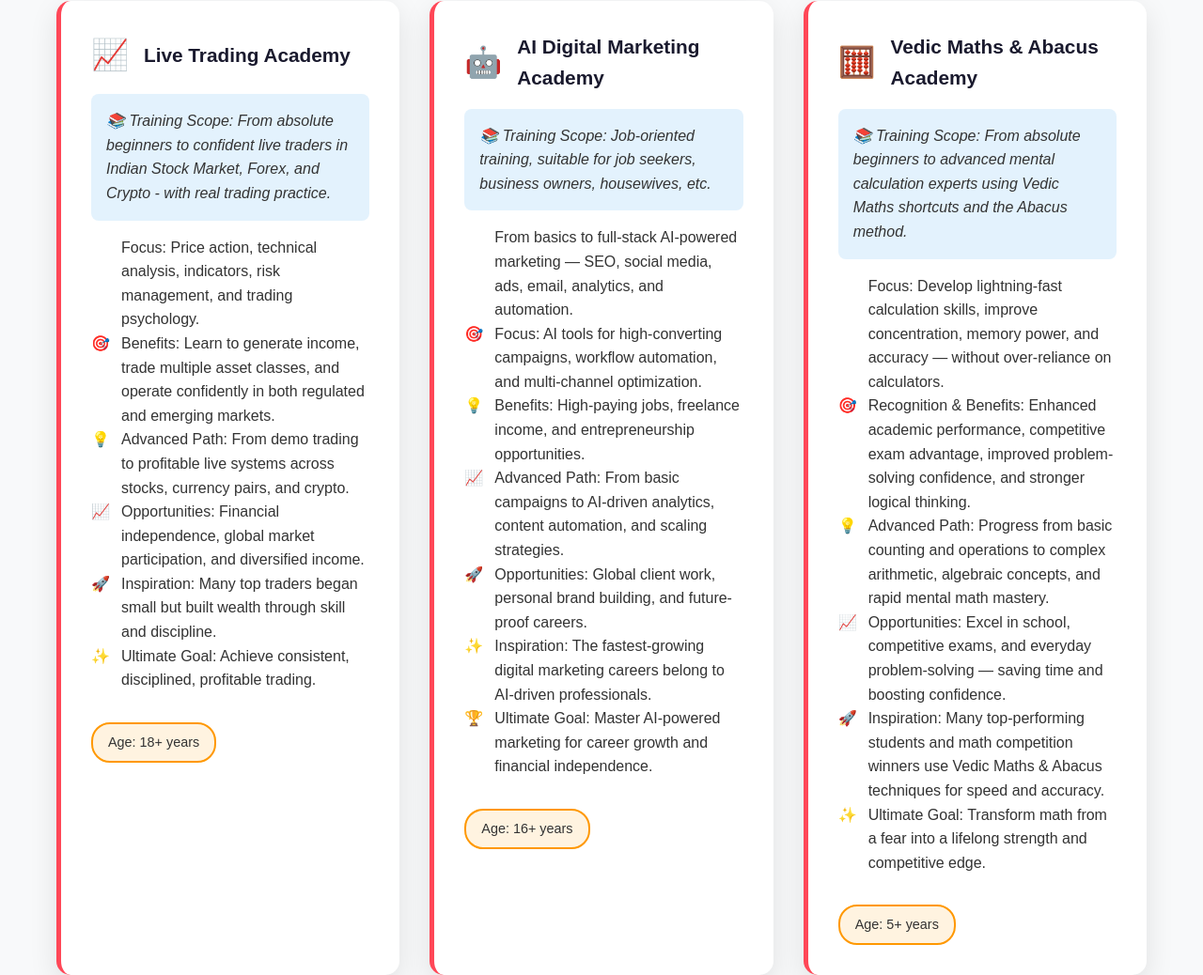
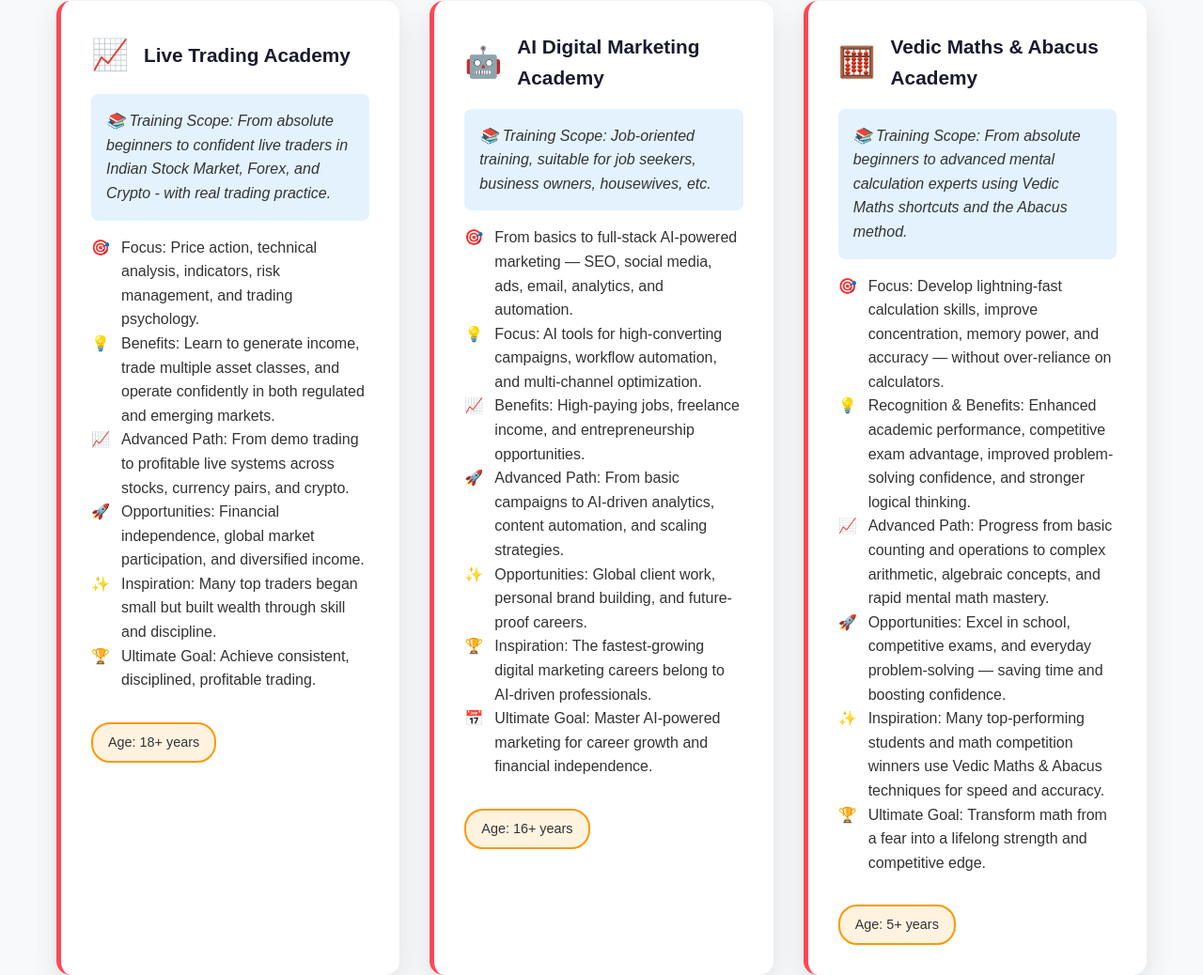
Before and after one commit to bhagirath20/mebhiraja, a plain HTML site: page index.html in a window 1280 px wide. Shown: the part 1547-2585 px from the top of the page at 94% size. Drawn offline with Linux system fonts and the light colour scheme.

Commit message:
Update index.html

```diff
--- a/index.html
+++ b/index.html
@@ -245,13 +245,13 @@
 
 /* Assign icons to each list item
 .benefits-list li:nth-child(1)::before { content: "📚"; } */
-.benefits-list li:nth-child(2)::before { content: "🎯"; }
-.benefits-list li:nth-child(3)::before { content: "💡"; }
-.benefits-list li:nth-child(4)::before { content: "📈"; }
-.benefits-list li:nth-child(5)::before { content: "🚀"; }
-.benefits-list li:nth-child(6)::before { content: "✨"; }
-.benefits-list li:nth-child(7)::before { content: "🏆"; }
-.benefits-list li:nth-child(8)::before { content: "📅"; }
+.benefits-list li:nth-child(1)::before { content: "🎯"; }
+.benefits-list li:nth-child(2)::before { content: "💡"; }
+.benefits-list li:nth-child(3)::before { content: "📈"; }
+.benefits-list li:nth-child(4)::before { content: "🚀"; }
+.benefits-list li:nth-child(5)::before { content: "✨"; }
+.benefits-list li:nth-child(6)::before { content: "🏆"; }
+.benefits-list li:nth-child(7)::before { content: "📅"; }
 
 
         .age-requirement {
```
